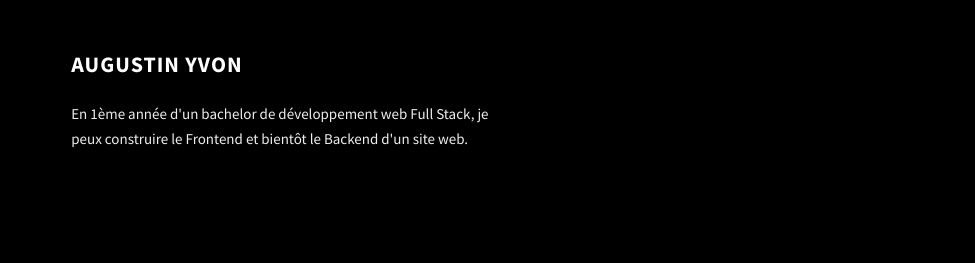
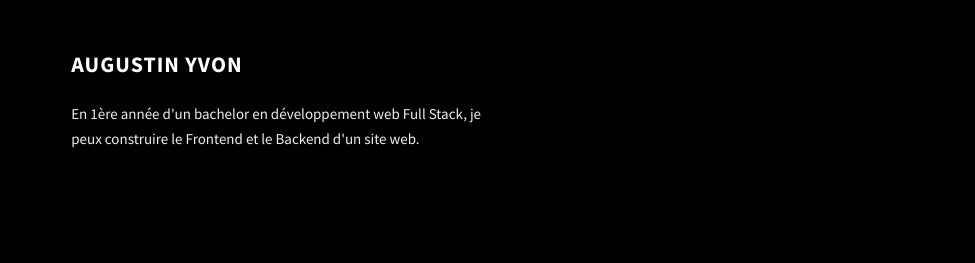
Before and after one commit to augustin-yvon/portfolio, a plain HTML site: page file-manager.html in a window 1280 px wide. Shown: the part 1929-2192 px from the top of the page, 0-975 px from the left. Drawn offline with Linux system fonts and the light colour scheme.

Commit message:
Update file-manager.html

```diff
--- a/file-manager.html
+++ b/file-manager.html
@@ -138,8 +138,7 @@
             <h4 class="heading heading-sm text-lt">augustin yvon</h4>
 
             <p class="main-footer__short-desc">
-              En 1ème année d'un bachelor de développement web Full Stack, je peux construire le Frontend et bientôt le Backend
-              d'un site web.
+              En 1ère année d'un bachelor en développement web Full Stack, je peux construire le Frontend et le Backend d'un site web.
             </p>
           </div>
         </div>
```
